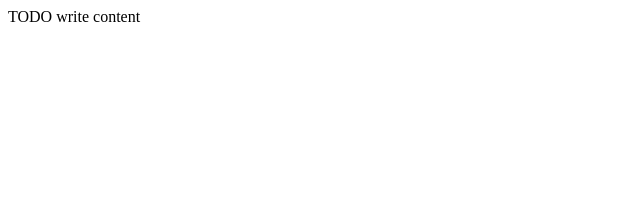
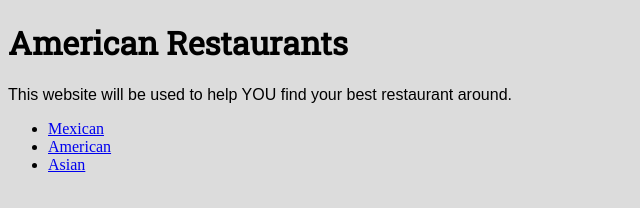
Before and after one commit to celestet/final, a plain HTML site: page public_html/American.html in a window 1280 px wide. Shown: the whole page, without its empty margins (0-640 px from the left). Drawn offline with Linux system fonts and the light colour scheme.

Commit message:
changed list code

```diff
--- a/public_html/American.html
+++ b/public_html/American.html
@@ -6,11 +6,19 @@ and open the template in the editor.
 -->
 <html>
     <head>
-        <title>TODO supply a title</title>
+        <title>Eat Food Here!</title>
         <meta charset="UTF-8">
         <meta name="viewport" content="width=device-width, initial-scale=1.0">
+        <link type="text/css" rel="stylesheet" href="css/American.css">
+        <link href='https://fonts.googleapis.com/css?family=Roboto+Slab' rel='stylesheet' type='text/css'>
     </head>
     <body>
-        <div>TODO write content</div>
+        <h1>American Restaurants</h1>
+        <p>This website will be used to help YOU find your best restaurant around.</p>
+    <ul>
+        <li><a href="Mexican.html">Mexican</a></li>
+                    <li><a href="American.html">American</a></li>
+                    <li><a href="Asian.html">Asian</a></li>
+                </ul>
     </body>
 </html>
```
Also changed, not shown: public_html/Asian.html (+10 -2 lines), public_html/Mexican.html (+10 -2 lines), public_html/index.html (+5 -5 lines).
